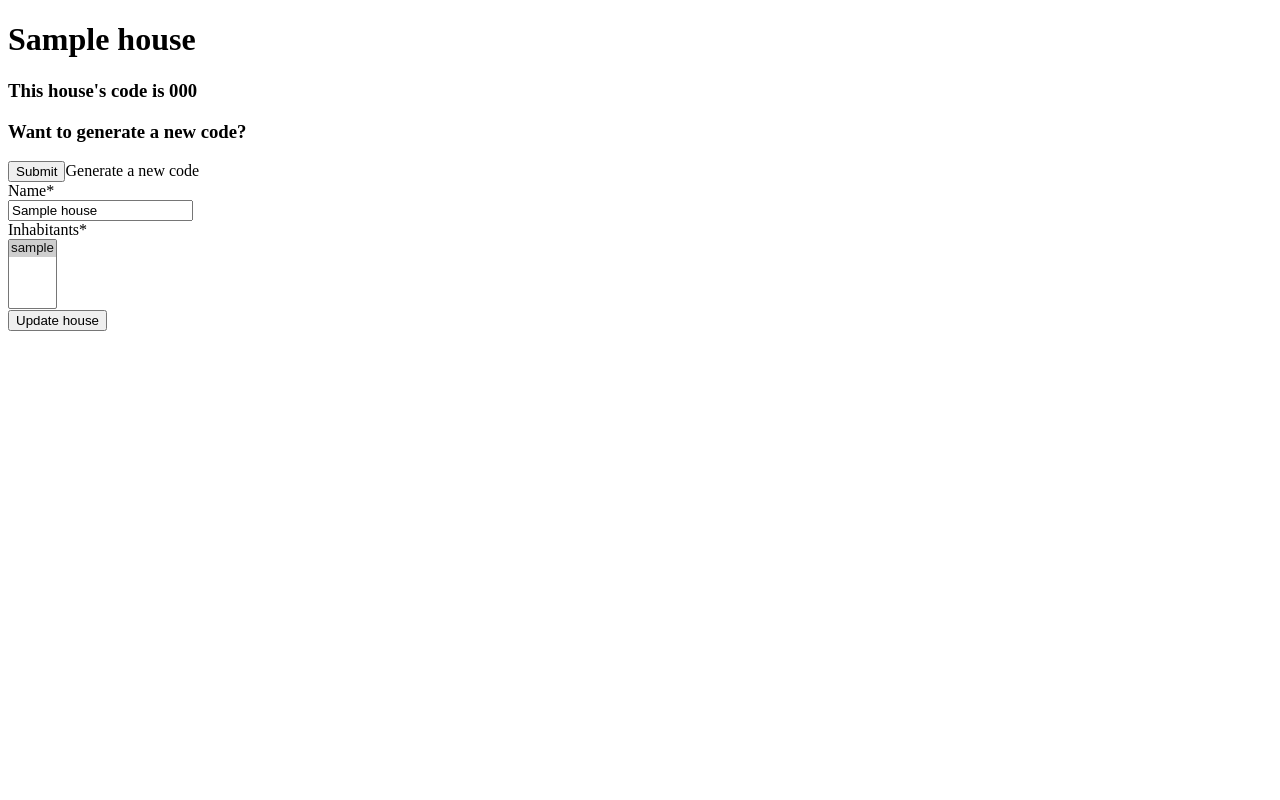
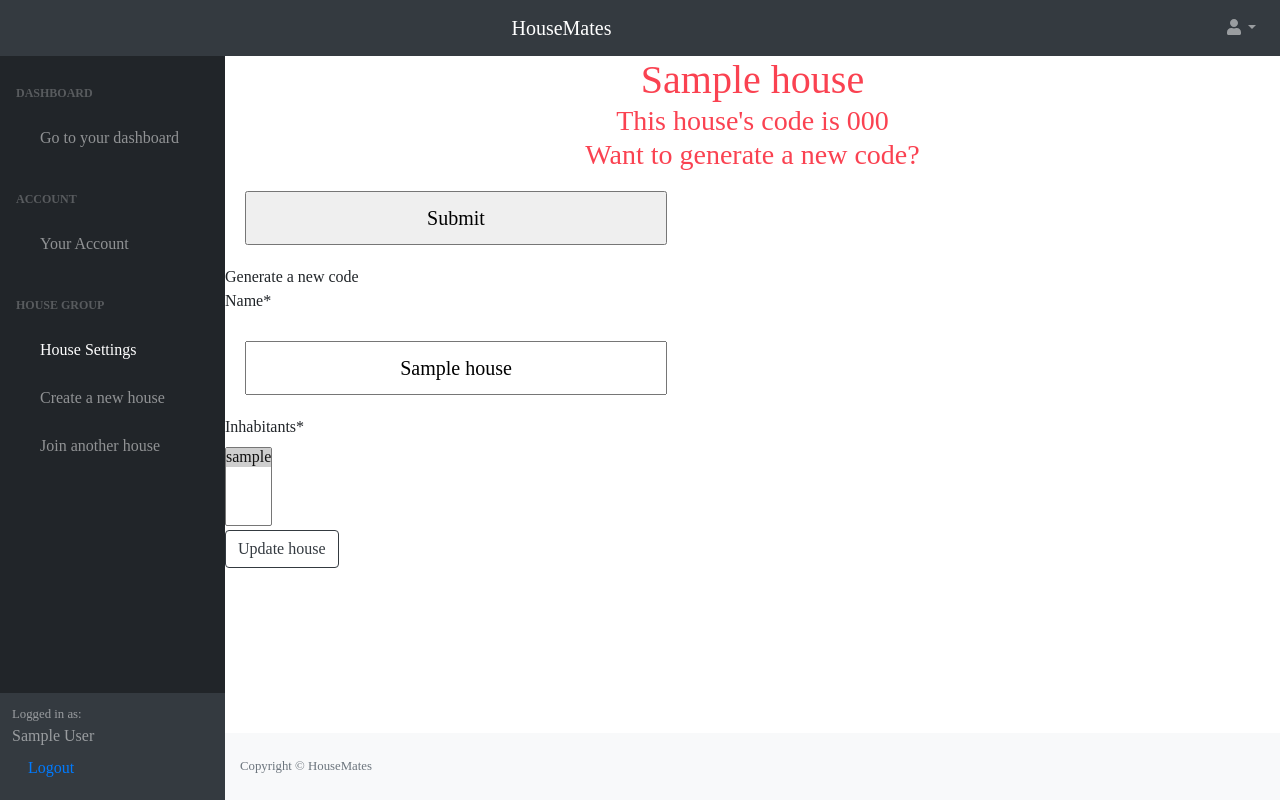
Before and after one commit to connorkeevill/CM20257-housemates, a Django app: page /house/ in a window 1280 px wide. Run offline with Django 3.2, Linux system fonts and the light colour scheme; a user stored in the database is signed in; tables that the repository leaves empty hold one stand-in row (values such as "Sample post"); some libraries are stand-ins or nearby versions.

Commit message:
Make dashboard links work and add some styling to account.html and house.html

```diff
--- a/app/templates/app/account.html
+++ b/app/templates/app/account.html
@@ -1,11 +1,13 @@
+{% extends "app/dashboard-base.html" %}
 {% load crispy_forms_filters %}
 <!DOCTYPE html>
 <html lang="en">
 <head>
     <meta charset="UTF-8">
-    <title>{{ user.Profile.firstName }}'s Account</title>
+    <title>{% block title %}{{ user.Profile.firstName }}'s Account{% endblock %}</title>
 </head>
 <body>
+{% block dash_content %}
 <div class="container">
     <div class="row justify-content-center">
         <div class="col-lg-5">
@@ -34,5 +36,6 @@
         </div>
     </div>
 </div>
+{% endblock %}
 </body>
 </html>
--- a/app/templates/app/dashboard-base.html
+++ b/app/templates/app/dashboard-base.html
@@ -7,7 +7,7 @@
     <meta name="viewport" content="width=device-width, initial-scale=1, shrink-to-fit=no"/>
     <meta name="description" content=""/>
     <meta name="author" content=""/>
-    <title>Dashboard - SB Admin</title>
+    <title>{% block title %}Dashboard{% endblock %}</title>
     <link href="https://cdn.datatables.net/1.10.20/css/dataTables.bootstrap4.min.css" rel="stylesheet"
           crossorigin="anonymous"/>
 
@@ -28,29 +28,16 @@
 
 <body class="sb-nav-fixed" onload="add_button()">
 <nav class="sb-topnav navbar navbar-expand navbar-dark bg-dark">
-    <a class="navbar-brand" href="index.html">Welcome to HouseMates</a>
-    <button class="btn btn-link btn-sm order-1 order-lg-0" id="sidebarToggle" href="#"><i class="fas fa-bars"></i>
-    </button>
-    <!-- Navbar Search-->
-    <form class="d-none d-md-inline-block form-inline ml-auto mr-0 mr-md-3 my-2 my-md-0">
-        <div class="input-group">
-            <input class="form-control" type="text" placeholder="Search for..." aria-label="Search"
-                   aria-describedby="basic-addon2"/>
-            <div class="input-group-append">
-                <button class="btn btn-primary" type="button"><i class="fas fa-search"></i></button>
-            </div>
-        </div>
-    </form>
+    <a class="navbar-brand ml-auto" href={% url 'dashboard' %}>HouseMates</a>
     <!-- Navbar-->
-    <ul class="navbar-nav ml-auto ml-md-0">
+    <ul class="navbar-nav ml-auto">
         <li class="nav-item dropdown">
-            <a class="nav-link dropdown-toggle" id="userDropdown" href="#" role="button" data-toggle="dropdown"
+            <a class="nav-link dropdown-toggle" id="userDropdown" role="button" data-toggle="dropdown"
                aria-haspopup="true" aria-expanded="false"><i class="fas fa-user fa-fw"></i></a>
             <div class="dropdown-menu dropdown-menu-right" aria-labelledby="userDropdown">
-                <a class="dropdown-item" href="#">Settings</a>
-                <a class="dropdown-item" href="#">Activity Log</a>
+                <a class="dropdown-item" href="{% url 'account' %}">Your account</a>
                 <div class="dropdown-divider"></div>
-                <a class="dropdown-item" href="login.html">Logout</a>
+                <a class="dropdown-item" href="{% url 'logout' %}">Logout</a>
             </div>
         </li>
     </ul>
@@ -61,34 +48,27 @@
             <div class="sb-sidenav-menu">
                 <div class="nav">
                     <div class="sb-sidenav-menu-heading">Dashboard</div>
+                    <div class="sb-nav-link-icon"></div>
                     <nav class="sb-sidenav-menu-nested nav">
-                        <a class="nav-link" href="rent-distribution.html">Rent Distribution</a>
-                        <a class="nav-link" href="chores-timetable.html">Chores Timetable</a>
-                        <a class="nav-link" href="bin-schedule.html">Bin Schedule</a>
+                        <a class="nav-link" href="{% url 'dashboard' %}"> Go to your dashboard </a>
                     </nav>
-
-
                     <div class="sb-sidenav-menu-heading">Account</div>
                     <div class="sb-nav-link-icon"></div>
                     <nav class="sb-sidenav-menu-nested nav">
-                        <a class="nav-link" href="account-info.html"> Account Info </a>
-                        <a class="nav-link" href="privacy-security.html"> Privacy & Security </a>
+                        <a class="nav-link" href="{% url 'account' %}"> Your Account </a>
                     </nav>
-
                     <div class="sb-sidenav-menu-heading">House Group</div>
                     <nav class="sb-sidenav-menu-nested nav">
-                        <a class="nav-link" href="group-info.html">
-                            Group Info & Members
-                        </a>
-                        <a class="nav-link" href="group-settings.html">
-                            Group Settings
-                        </a>
+                        <a class="nav-link" href="{% url 'house' %}"> House Settings </a>
+                        <a class="nav-link" href="{% url 'create-house' %}"> Create a new house </a>
+                        <a class="nav-link" href="{% url 'join-house' %}"> Join another house </a>
                     </nav>
                 </div>
             </div>
             <div class="sb-sidenav-footer">
                 <div class="small">Logged in as:</div>
-                Start Bootstrap
+                <p>{{ user.Profile.firstName }} {{ user.Profile.surname }}</p>
+                <a class="nav-link" href="{% url 'logout' %}">Logout</a>
             </div>
         </nav>
     </div>
@@ -99,12 +79,7 @@
         <footer class="py-4 bg-light mt-auto">
             <div class="container-fluid">
                 <div class="d-flex align-items-center justify-content-between small">
-                    <div class="text-muted">Copyright &copy; Your Website 2020</div>
-                    <div>
-                        <a href="#">Privacy Policy</a>
-                        &middot;
-                        <a href="#">Terms &amp; Conditions</a>
-                    </div>
+                    <div class="text-muted">Copyright &copy; HouseMates</div>
                 </div>
             </div>
         </footer>
--- a/app/templates/app/house.html
+++ b/app/templates/app/house.html
@@ -1,11 +1,13 @@
+{% extends "app/dashboard-base.html" %}
 {% load crispy_forms_filters %}
 <!DOCTYPE html>
 <html lang="en">
 <head>
     <meta charset="UTF-8">
-    <title>House settings</title>
+    <title>{% block title %}House settings{% endblock %}</title>
 </head>
 <body>
+{% block dash_content %}
     <h1>{{ house.name }}</h1>
     <h3>This house's code is {{ house.uniqueCode }}</h3>
     <h3>Want to generate a new code?</h3>
@@ -18,5 +20,6 @@
         {{ form | crispy }}
         <button class="btn btn-outline-dark" type="submit">Update house</button>
     </form>
+{% endblock %}
 </body>
 </html>
```
